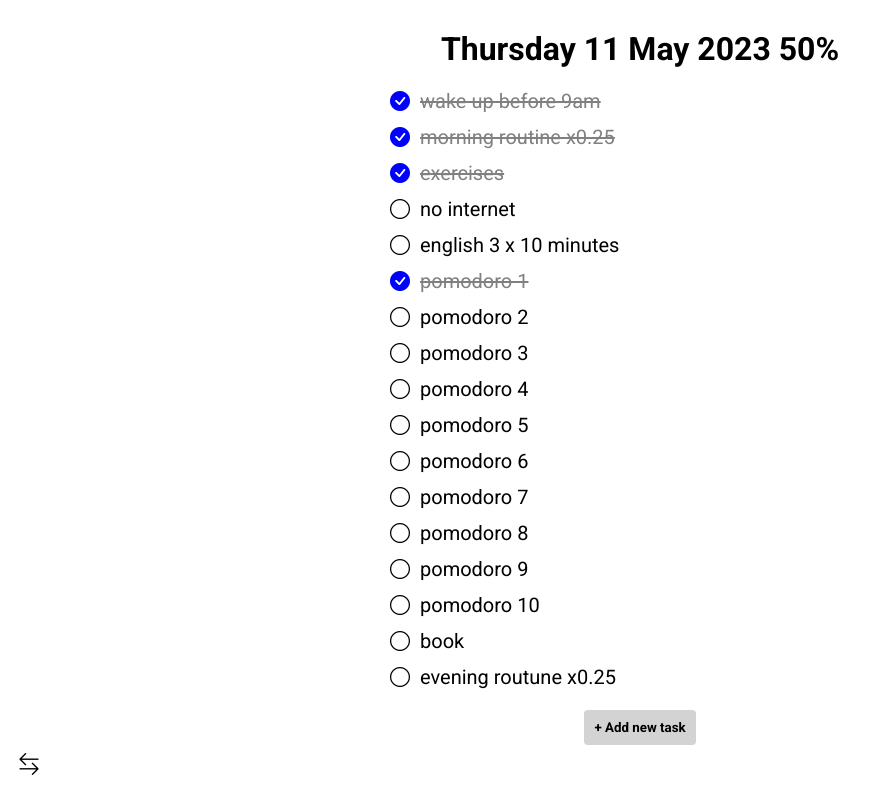
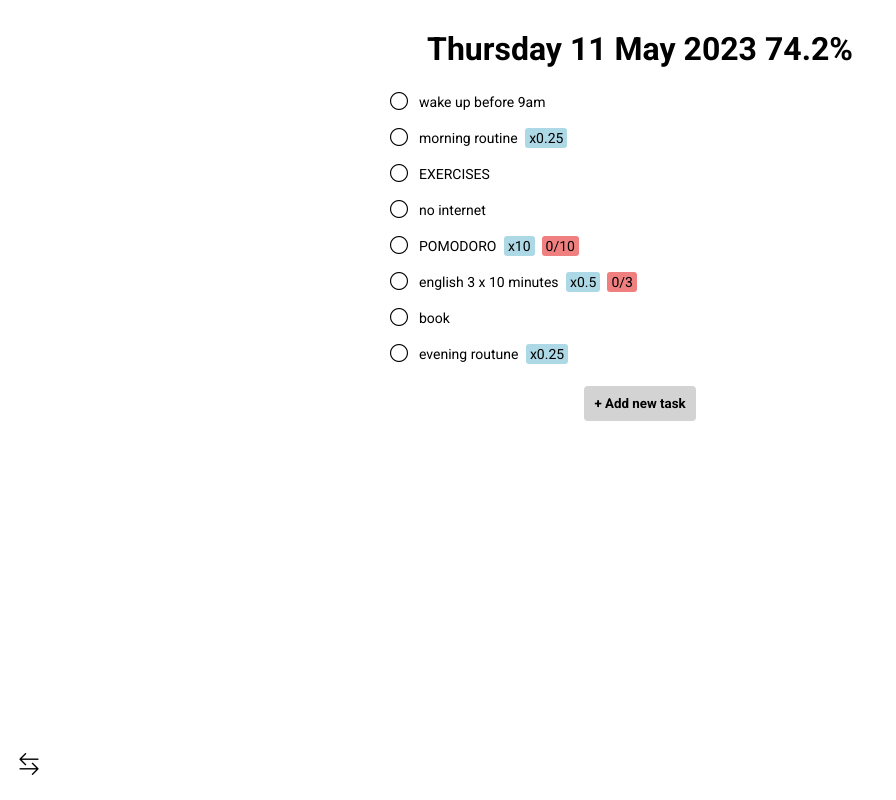
Before and after one commit to rafalrybicki/self-management-app, an Angular app: page /today in a window 1280 px wide. Shown: the whole page, without its empty margins (0-896 px from the left). Built offline with nearby package versions, Linux system fonts and the light colour scheme.

Commit message:
add subtasks to Task component

```diff
--- a/src/app/components/task/task.component.html
+++ b/src/app/components/task/task.component.html
@@ -1,4 +1,10 @@
 <i class="bi {{ completed ? 'bi-check-circle-fill' : 'bi-circle' }}" (click)="toggle()"></i>
-<span [class.completed]="completed" (click)="showDetails()">{{ content }}</span>
+<p [class.completed]="completed" (click)="showDetails()">
+    <span class="content">
+        {{ content }}
+    </span>
+    <span *ngIf="weight !== 100" class="weight"> x{{ weight / 100}}</span>
+    <span *ngIf="totalSubtasks" class="subtasks">{{completedSubtasks}}/{{totalSubtasks}}</span>
+</p>
 <i class="action bi bi-pen"></i>
 <i class="action bi bi-three-dots"></i>
--- a/src/app/components/task/task.component.scss
+++ b/src/app/components/task/task.component.scss
@@ -1,22 +1,46 @@
 :host {
     display: flex;
     width: 500px;
+    max-width: 100%;
     margin-bottom: 10px;
     cursor: pointer;
     user-select: none;
-    font-size: 20px;
+    font-size: 18px;
     margin: 0 auto 10px;
 
-    span {
-        margin-left: 10px;
+    p {
+        margin-left: 7px;
         flex-grow: 1;
-        padding-top: 1px;
+        padding-top: 4px;
+        line-height: 1;
 
         &.completed {
-            text-decoration: line-through;
-            color: grey;
+            .content {
+                text-decoration: line-through;
+                color: grey;
+            }
+
+            .weight, .subtasks {
+                opacity: 0.3;
+            }
+        }
+
+        span {
+            border-radius: 3px;
+            padding: 2px 4px;
+            font-size: 14px;
+
+            &.weight {
+                background-color:lightblue;
+                margin-right: 7px;
+            }
+
+            &.subtasks {
+                background-color: lightcoral;
+            }
         }
     }
+
 
     &:hover {
         i.action {
--- a/src/app/components/task/task.component.ts
+++ b/src/app/components/task/task.component.ts
@@ -9,17 +9,32 @@ import { showQuote } from '../../shared/utils';
 export class TaskComponent {
   @Input() id: number;
   @Input() content: string;
-  @Input() completed: boolean;
   @Input() date: string;
+  @Input() weight: number = 100;
+  @Input() completion: number = 0;
+  @Input() totalSubtasks: number = 0;
+  @Input() completedSubtasks: number = 0;
 
   toggle(): void {
     if (!this.completed) {
+      if (this.totalSubtasks === 0) {
+        this.completion = this.weight;
+      } else {
+        this.completedSubtasks += 1;
+        this.completion = (this.completedSubtasks / this.totalSubtasks) * this.weight;
+      }
       showQuote();
+    } else {
+      this.completedSubtasks = 0;
+      this.completion = 0;
     }
-    this.completed = !this.completed;
   }
 
   showDetails(): void {
     alert('details');
   }
+
+  get completed(): boolean {
+    return this.completion === this.weight;
+  }
 }
--- a/src/app/pages/day/day.component.html
+++ b/src/app/pages/day/day.component.html
@@ -1,21 +1,12 @@
-<h1>{{ date | date:'EEEE d LLLL yyyy' }} 50%</h1>
+<h1>{{ date | date:'EEEE d LLLL yyyy' }} {{ 11.5 / 15.5 | percent:'1.0-1' }}</h1>
 
-<app-task [id]="1" content="wake up before 9am" [completed]="true" date="11-5-2023"></app-task>
-<app-task [id]="2" content="morning routine x0.25" [completed]="true" date="11-5-2023"></app-task>
-<app-task [id]="3" content="exercises" [completed]="true" date="11-5-2023"></app-task>
-<app-task [id]="4" content="no internet" [completed]="false" date="11-5-2023"></app-task>
-<app-task [id]="5" content="english 3 x 10 minutes" [completed]="false" date="11-5-2023"></app-task>
-<app-task [id]="6" content="pomodoro 1" [completed]="true" date="11-5-2023"></app-task>
-<app-task [id]="7" content="pomodoro 2" [completed]="false" date="11-5-2023"></app-task>
-<app-task [id]="8" content="pomodoro 3" [completed]="false" date="11-5-2023"></app-task>
-<app-task [id]="9" content="pomodoro 4" [completed]="false" date="11-5-2023"></app-task>
-<app-task [id]="10" content="pomodoro 5" [completed]="false" date="11-5-2023"></app-task>
-<app-task [id]="11" content="pomodoro 6" [completed]="false" date="11-5-2023"></app-task>
-<app-task [id]="12" content="pomodoro 7" [completed]="false" date="11-5-2023"></app-task>
-<app-task [id]="13" content="pomodoro 8" [completed]="false" date="11-5-2023"></app-task>
-<app-task [id]="14" content="pomodoro 9" [completed]="false" date="11-5-2023"></app-task>
-<app-task [id]="16" content="pomodoro 10" [completed]="false" date="11-5-2023"></app-task>
-<app-task [id]="17" content="book" [completed]="false" date="11-5-2023"></app-task>
-<app-task [id]="18" content="evening routune x0.25" [completed]="false" date="11-5-2023"></app-task>
+<app-task [id]="1" content="wake up before 9am" date="11-5-2023"></app-task>
+<app-task [id]="2" content="morning routine" date="11-5-2023" [weight]="25"></app-task>
+<app-task [id]="3" content="EXERCISES" date="11-5-2023"></app-task>
+<app-task [id]="4" content="no internet" date="11-5-2023"></app-task>
+<app-task [id]="6" content="POMODORO" date="11-5-2023" [weight]="1000" [totalSubtasks]="10"></app-task>
+<app-task [id]="5" content="english 3 x 10 minutes" date="11-5-2023" [weight]="50" [totalSubtasks]="3"></app-task>
+<app-task [id]="17" content="book" date="11-5-2023"></app-task>
+<app-task [id]="18" content="evening routune" date="11-5-2023" [weight]="25"></app-task>
 
 <app-new-task></app-new-task>
```
